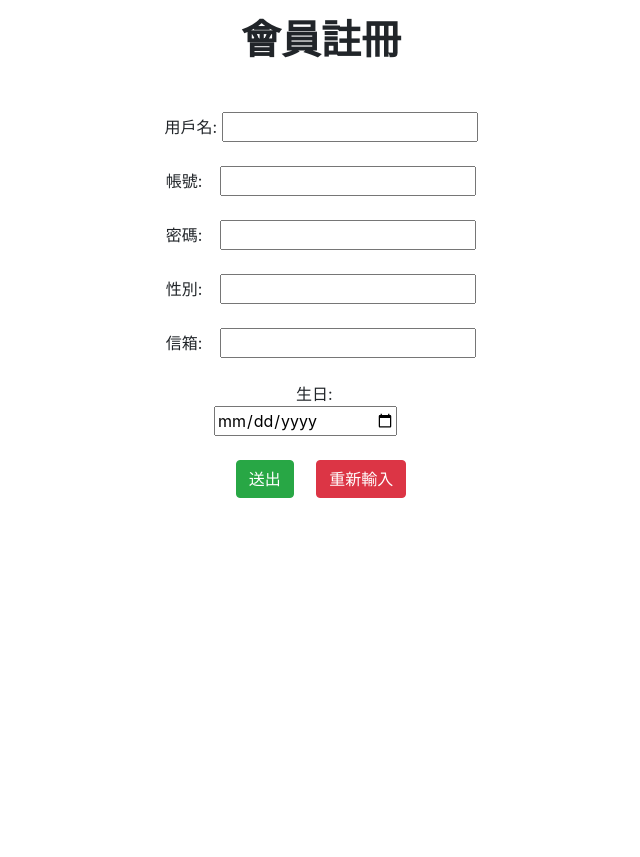
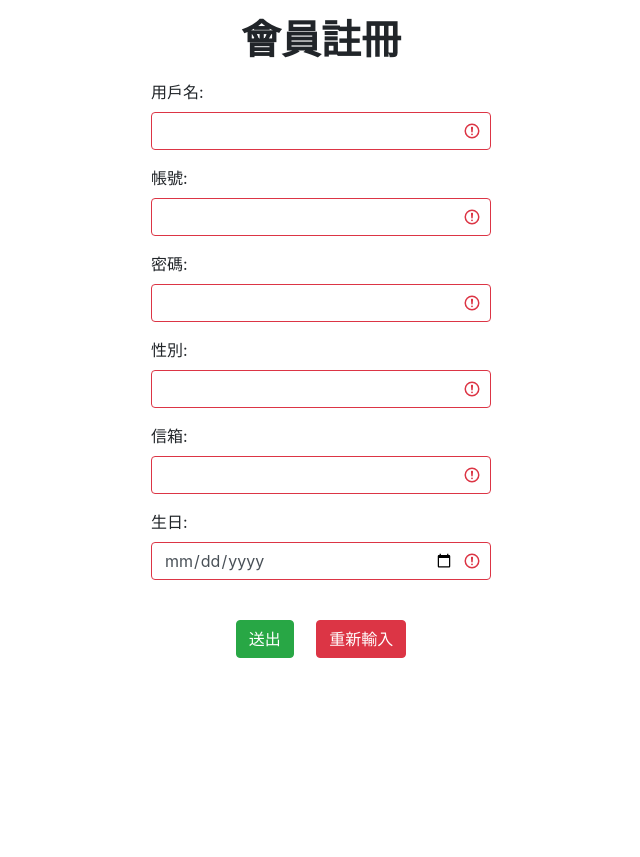
Before and after one commit to phpgogogo/my_vote, a PHP site: page /index.php?do=reg in a window 1280 px wide. Shown: the part 56-913 px from the top of the page, without its empty margins (319-959 px from the left). Run offline with PHP 8.4, Linux system fonts and the light colour scheme.

Commit message:
登入和註冊頁面優化

```diff
--- a/frontend/login.php
+++ b/frontend/login.php
@@ -1,5 +1,5 @@
-<h1>登入頁面</h1>
-<h2 class="text-center">會員登入</h2>
+<!-- <h1>登入頁面</h1> -->
+<h2 class="text-center my-3 font-weight-bold">會員登入</h2>
 
 <form action="./api/check_login.php" method="post">
             <table id="loginForm" class="table w-auto m-auto">
@@ -12,7 +12,7 @@
                     <td><input type="password" name="password" id=""></td>
                 </tr>
                 <tr>
-                    <td colspan="2">
+                    <td colspan="2" class="text-center">
                         <input type="submit" value="登入">
                         <input type="reset" value="重置">
                     </td>
--- a/frontend/reg.php
+++ b/frontend/reg.php
@@ -1,36 +1,45 @@
 <h1 class="text-center mt-3 font-weight-bold">會員註冊</h1>
 
-<form action="./api/reg.php" method="post">
 
-        <div class="form-group text-center mt-5">
-            <label for="name" class="">用戶名:
-                <input class="form-control-md" type="text" name="name" id="name">
-            </label>
+
+
+<form action="./api/reg.php" method="post" class="was-validated">
+
+        <div class="form-group text-center mt-3 row col-12 col-md-4 mx-auto">
+            <label for="name">用戶名:</label>
+            <input class="form-control" type="text" name="name" id="name" required>
+            <div class="valid-feedback"></div>
+            <!-- <div class="invalid-feedback">Please fill out this field.</div> -->
         </div>
-        <div class="form-group text-center">
-            <label for="account">帳號:&nbsp;&nbsp;&nbsp;
-                <input class="form-control-md" type="text" name="account" id="account">
-            </label>
+        <div class="form-group text-center row col-12 col-md-4 mx-auto">
+            <label for="account">帳號:&nbsp;&nbsp;&nbsp;</label>
+            <input class="form-control" type="text" name="account" id="account" required>
+            <div class="valid-feedback"></div>
+            <!-- <div class="invalid-feedback">Please fill out this field.</div> -->
         </div>
-        <div class="form-group text-center">
-            <label for="password">密碼:&nbsp;&nbsp;&nbsp;
-                <input class="form-control-md" type="password" name="password" id="password">
-            </label>
+        <div class="form-group text-center row col-12 col-md-4 mx-auto">
+            <label for="password">密碼:&nbsp;&nbsp;&nbsp;</label>
+            <input class="form-control" type="password" name="password" id="password" required>
+            <div class="valid-feedback"></div>
+            <!-- <div class="invalid-feedback">Please fill out this field.</div> -->
         </div>
-        <div class="form-group text-center">
-            <label for="gender">性別:&nbsp;&nbsp;&nbsp;
-                <input class="form-control-md" type="text" name="gender" id="gender">
-            </label>
+        <div class="form-group text-center row col-12 col-md-4 mx-auto">
+            <label for="gender">性別:&nbsp;&nbsp;&nbsp;</label>
+            <input class="form-control" type="text" name="gender" id="gender" required>
+            <div class="valid-feedback"></div>
+            <!-- <div class="invalid-feedback">Please fill out this field.</div> -->
         </div>
-        <div class="form-group text-center">
-            <label for="email">信箱:&nbsp;&nbsp;&nbsp;
-                <input class="form-control-md" type="text" name="email" id="email">
-            </label>
+        <div class="form-group text-center row col-12 col-md-4 mx-auto">
+            <label for="email">信箱:&nbsp;&nbsp;&nbsp;</label>
+            <input class="form-control" type="text" name="email" id="email" required>
+            <div class="valid-feedback"></div>
+            <!-- <div class="invalid-feedback">Please fill out this field.</div> -->
         </div>
-        <div class="form-group text-center">
-            <label for="birthday">生日:&nbsp;&nbsp;&nbsp;
-                <input class="form-control-md" style="width:78%;" type="date" name="birthday" id="birthday">&nbsp;&nbsp;&nbsp;&nbsp;&nbsp;&nbsp;&nbsp;
-            </label>
+        <div class="form-group text-center row col-12 col-md-4 mx-auto">
+            <label for="birthday">生日:&nbsp;&nbsp;&nbsp;</label>
+            <input class="form-control"  type="date" name="birthday" id="birthday" required>&nbsp;&nbsp;&nbsp;&nbsp;&nbsp;&nbsp;&nbsp;
+            <div class="valid-feedback"></div>
+            <!-- <div class="invalid-feedback">Please fill out this field.</div> -->
         </div>
         <div class="form-group text-center">
                 <input class="btn btn-success" type="submit" value="送出">
```
Also changed, not shown: test.php (+43 -0 lines).
